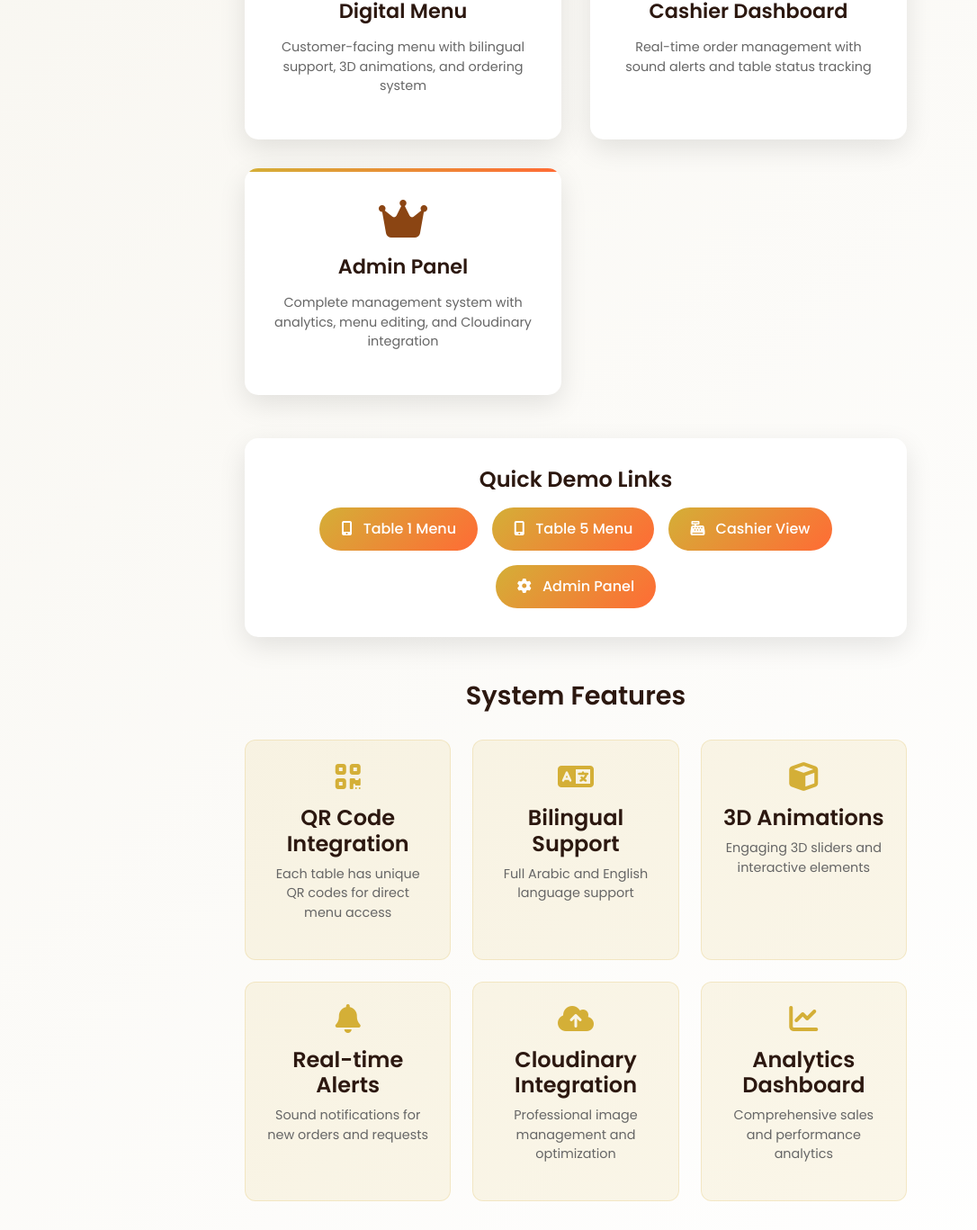
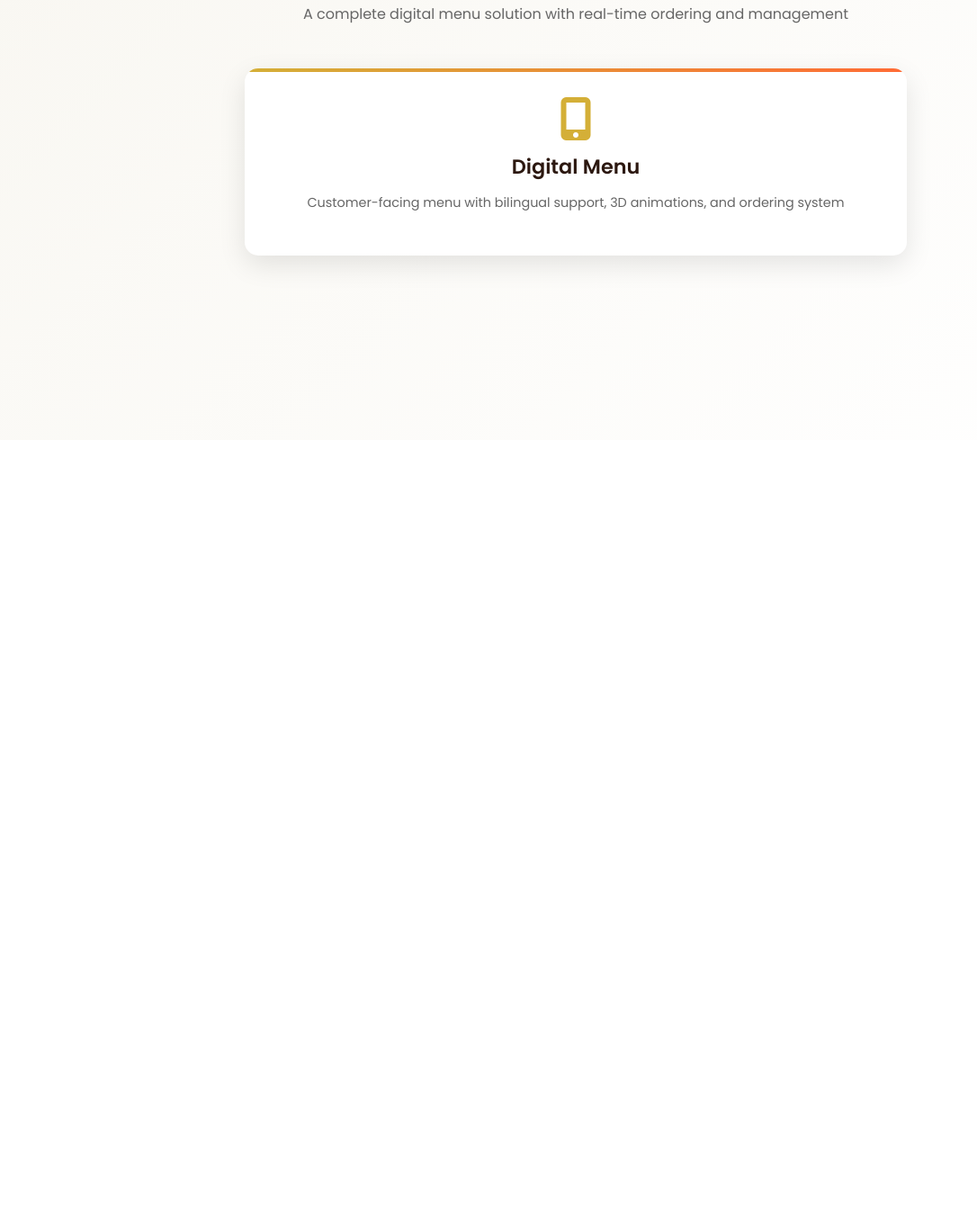
Before and after one commit to MuhyeAlRaie/uno-qr-menu, a website: page index.html in a window 1280 px wide. Shown: the part 311-1678 px from the top of the page at 90% size, without its empty margins (0-1086 px from the left). After the commit the page ends 800 px from the top, so only its background shows below. Drawn offline with nearby package versions, Linux system fonts and the light colour scheme.

Commit message:
edit nuber of table

```diff
--- a/cashier/script.js
+++ b/cashier/script.js
@@ -491,8 +491,8 @@ class CashierApp {
             }
         });
 
-        // Create table items (assuming tables 1-20)
-        for (let i = 1; i <= 20; i++) {
+        // Create table items (assuming tables 1-40)
+        for (let i = 1; i <= 40; i++) {
             const tableItem = document.createElement('div');
             const status = activeTables.has(i.toString()) ? 'occupied' : 'available';
 
--- a/index.html
+++ b/index.html
@@ -250,7 +250,7 @@
                 <p class="nav-description">Customer-facing menu with bilingual support, 3D animations, and ordering system</p>
             </a>
 
-            <a href="cashier/" class="nav-card cashier">
+            <!-- <a href="cashier/" class="nav-card cashier">
                 <i class="fas fa-cash-register nav-icon"></i>
                 <h3 class="nav-title">Cashier Dashboard</h3>
                 <p class="nav-description">Real-time order management with sound alerts and table status tracking</p>
@@ -260,10 +260,10 @@
                 <i class="fas fa-crown nav-icon"></i>
                 <h3 class="nav-title">Admin Panel</h3>
                 <p class="nav-description">Complete management system with analytics, menu editing, and Cloudinary integration</p>
-            </a>
+            </a> -->
         </div>
 
-        <div class="demo-section">
+        <!-- <div class="demo-section">
             <h3 class="demo-title">Quick Demo Links</h3>
             <div class="demo-links">
                 <a href="menu/?table=1" class="demo-link">
@@ -283,9 +283,9 @@
                     Admin Panel
                 </a>
             </div>
-        </div>
+        </div> -->
 
-        <div class="features">
+        <!-- <div class="features">
             <h3 class="features-title">System Features</h3>
             <div class="features-grid">
                 <div class="feature-item">
@@ -325,7 +325,7 @@
                 </div>
             </div>
         </div>
-    </div>
+    </div> -->
 
     <!-- Bootstrap JS -->
     <script src="https://cdn.jsdelivr.net/npm/bootstrap@5.3.0/dist/js/bootstrap.bundle.min.js"></script>
```
